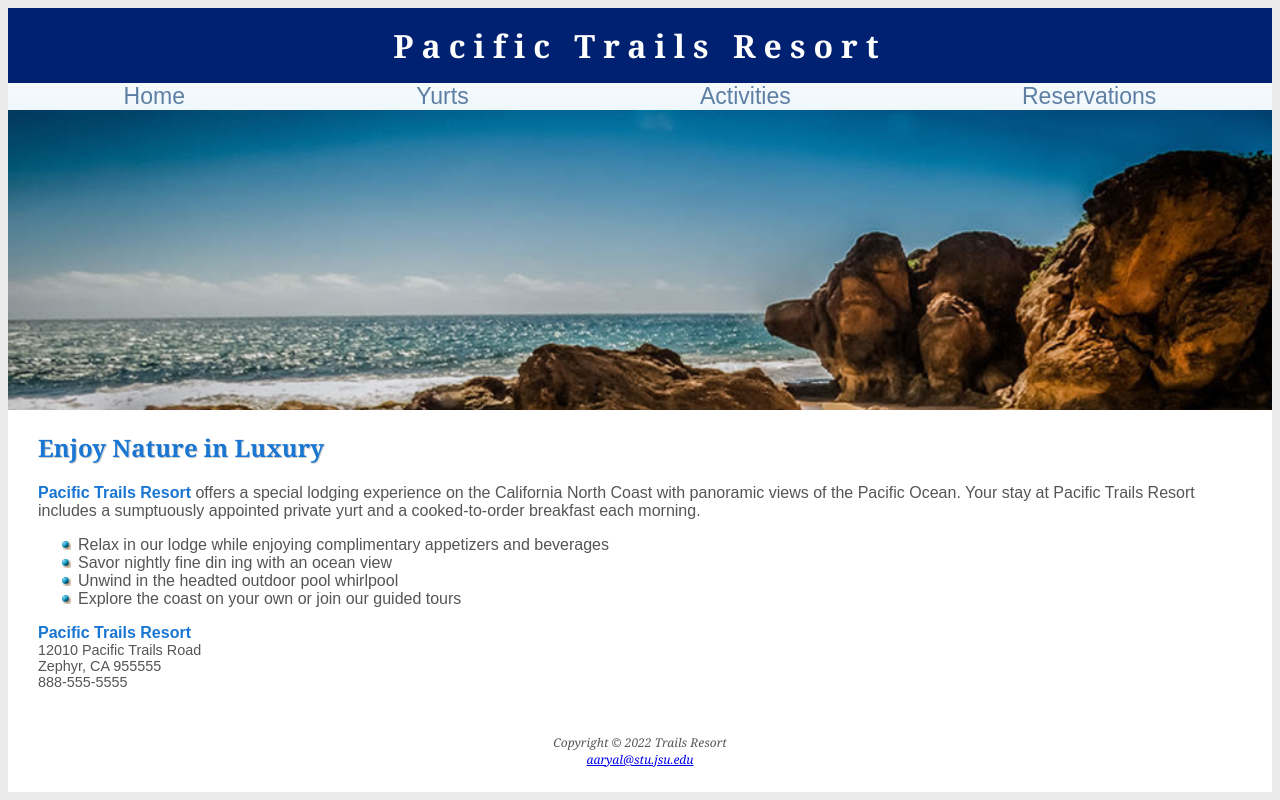
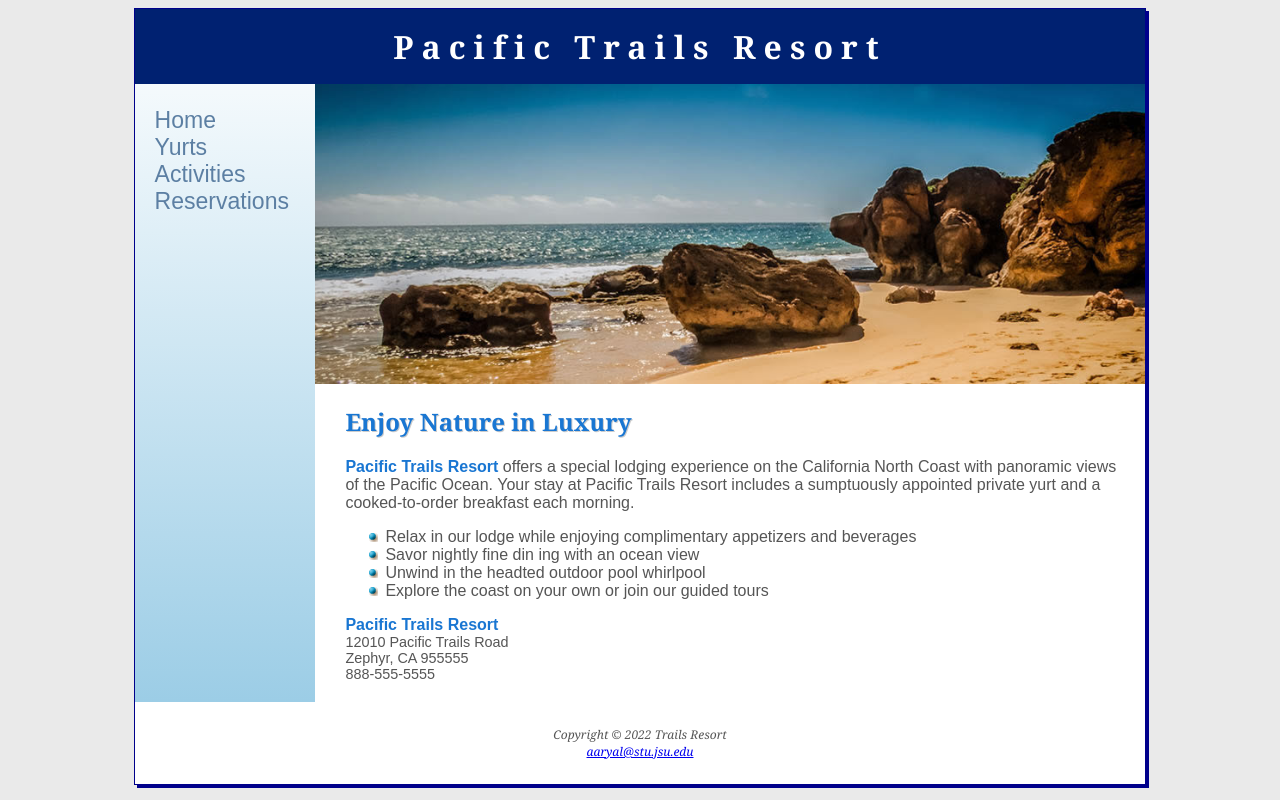
Before and after one commit to karuifeather/pacific-trails, a plain HTML site: page index.html in a window 1280 px wide. Drawn offline with Linux system fonts and the light colour scheme.

Commit message:
ch8 update w/ task 4

```diff
--- a/index.html
+++ b/index.html
@@ -24,7 +24,7 @@
         </ul>
       </nav>
 
-      <div id="homehero"></div>
+      <div id="homehero" class="hero"></div>
 
       <main>
         <h2>Enjoy Nature in Luxury</h2>
--- a/pacific.css
+++ b/pacific.css
@@ -178,3 +178,53 @@ footer {
     flex-direction: row;
   }
 }
+
+@media only screen and (min-width: 1024px) {
+  #wrapper {
+    margin: auto;
+    width: 80%;
+    border: 1px solid darkblue;
+    box-shadow: 3px 3px darkblue;
+  }
+
+  nav {
+    text-align: left;
+    padding-left: 1em;
+  }
+
+  @supports (display: grid) {
+    nav ul {
+      display: flex;
+      flex-direction: column;
+      padding-top: 1em;
+    }
+
+    #wrapper {
+      display: grid;
+      grid-template-columns: 180px auto; /* Two columns: fixed nav, flexible content */
+      grid-template-rows: auto 1fr auto; /* Header, flexible main, footer */
+      grid-template-areas:
+        'header header'
+        'nav hero'
+        'nav main'
+        'footer footer';
+    }
+
+    header {
+      grid-area: header;
+    }
+    nav {
+      grid-area: nav;
+    }
+    main {
+      grid-area: main;
+    }
+    footer {
+      grid-area: footer;
+    }
+
+    .hero {
+      grid-area: hero;
+    }
+  }
+}
```
Also changed, not shown: activities.html (+1 -1 lines), yurts.html (+1 -1 lines).
